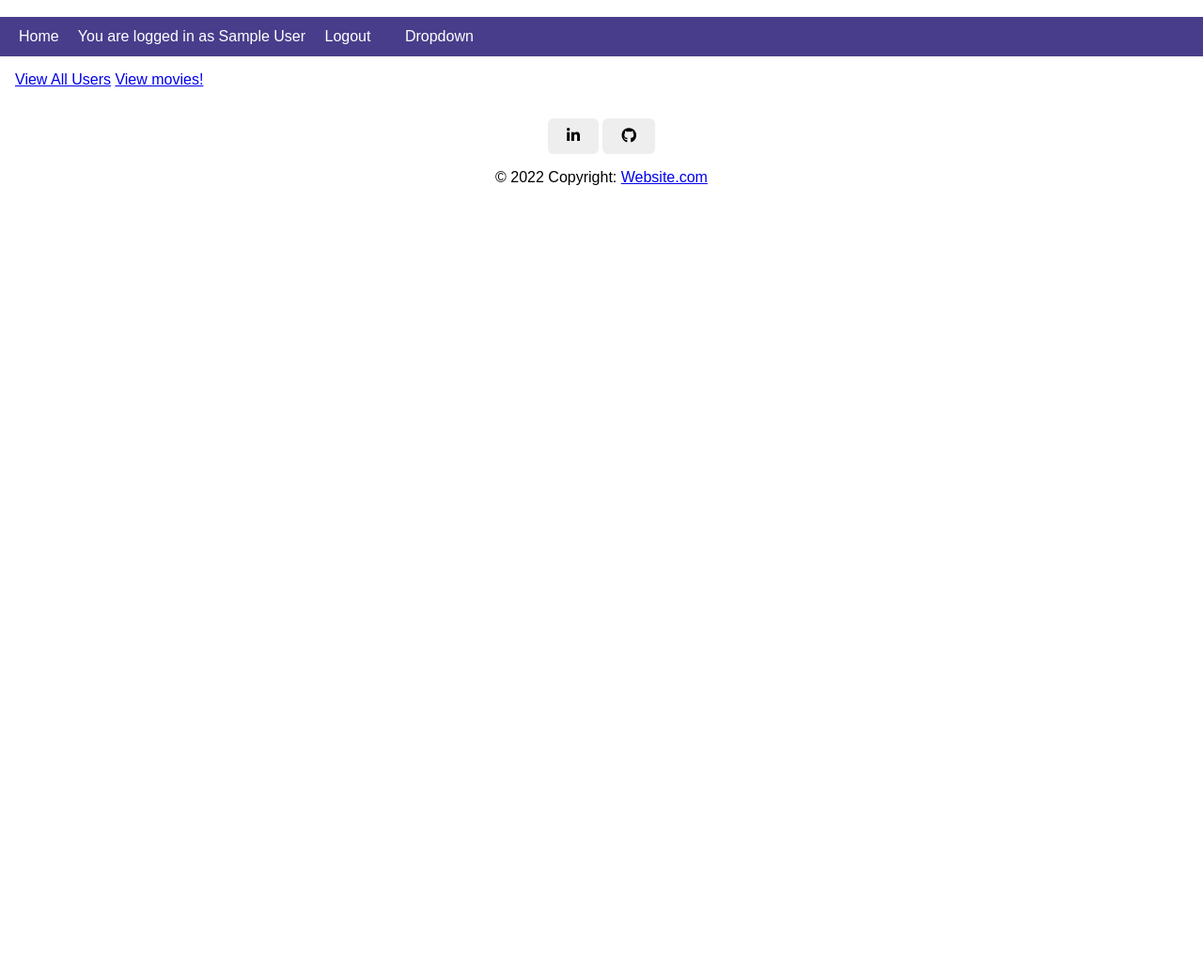
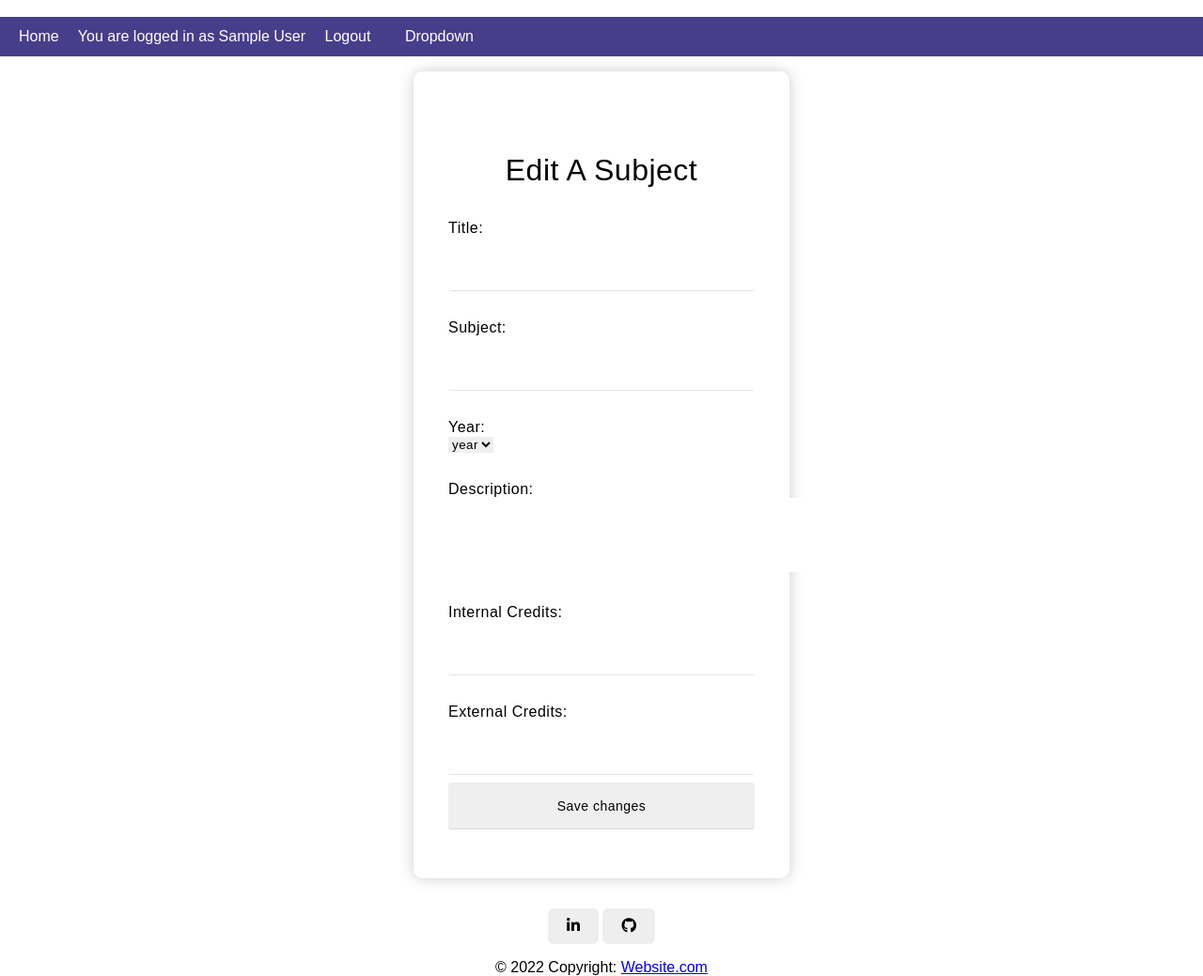
Before and after one commit to AlarusB/SubjectSelectionAssessment, a Flask app: page /editsubject in a window 1280 px wide. Shown: the whole page at 94% size. Before the commit the page ends 197 px from the top, so only its background shows below. Run offline with Flask 2, Linux system fonts and the light colour scheme; the visitor is signed in with stand-in values (Sample User, id 1); some libraries are stand-ins or nearby versions.

Commit message:
completed html for subjects add, and 'users' table is now written as 'assessment_users'

```diff
--- a/SubjectSelectionAssessment/app.py
+++ b/SubjectSelectionAssessment/app.py
@@ -20,7 +20,7 @@ def page_not_found(error):
 def check_email():
     with create_connection() as connection:
         with connection.cursor() as cursor:
-            sql = 'SELECT * FROM users WHERE email = %s'
+            sql = 'SELECT * FROM assessment_users WHERE email = %s'
             values = (
                 request.args['email']
             )
@@ -43,7 +43,7 @@ def add_user():
 
         with create_connection() as connection:
             with connection.cursor() as cursor:
-                sql = """INSERT INTO users
+                sql = """INSERT INTO assessment_users
                     (first_name, last_name, email, password, avatar)
                     VALUES (%s, %s, %s, %s, %s)
                 """
@@ -62,7 +62,7 @@ def add_user():
                     return redirect(url_for('add_user'))
         with create_connection() as connection:
             with connection.cursor() as cursor:
-                sql = 'SELECT * FROM users WHERE email = %s AND password = %s'
+                sql = 'SELECT * FROM assessment_users WHERE email = %s AND password = %s'
                 values = (
                     request.form['email'],
                     encrypted_password
@@ -88,7 +88,7 @@ def login():
         # LOGIN
         with create_connection() as connection:
             with connection.cursor() as cursor:
-                sql = 'SELECT * FROM users WHERE email = %s AND password = %s'
+                sql = 'SELECT * FROM assessment_users WHERE email = %s AND password = %s'
                 values = (
                     request.form['email'],
                     encrypted_password
@@ -116,7 +116,7 @@ def logout():
 def view_user():
     with create_connection() as connection:
         with connection.cursor() as cursor:
-            sql = """SELECT * FROM users
+            sql = """SELECT * FROM assessment_users
                     JOIN users_movies AS a ON a.user_id = users.id
                     JOIN movies ON movies.id = a.movie_id WHERE users.id=%s"""
             values = (
@@ -148,7 +148,7 @@ def edit_user():
         with create_connection() as connection:
 
             with connection.cursor() as cursor:
-                sql = """UPDATE users SET
+                sql = """UPDATE assessment_users SET
                         first_name = %s, last_name = %s,
                         email = %s, avatar = %s
                     WHERE id = %s
@@ -172,7 +172,7 @@ def delete_user():
         return abort(404)
     with create_connection() as connection:
         with connection.cursor() as cursor:
-            sql = "DELETE FROM users WHERE id = %s"
+            sql = "DELETE FROM assessment_users WHERE id = %s"
             values = (
                 request.args['id']
             )
@@ -193,7 +193,7 @@ def list_users():
         return abort(404)
     with create_connection() as connection:
         with connection.cursor() as cursor:
-            cursor.execute("SELECT * FROM users")
+            cursor.execute("SELECT * FROM assessment_users")
             result = cursor.fetchall()
     return render_template('users_list.html', result=result)
 
@@ -227,7 +227,33 @@ def delete_subject():
 
 @app.route('/editsubject')
 def edit_subject():
-    return render_template("index.html")
+
+    if session['role'] != 'admin':
+        return abort(404)
+
+    if request.method == 'POST':
+
+        with create_connection() as connection:
+            with connection.cursor() as cursor:
+                sql = """UPDATE assessment_subjects SET
+                        title = %s, subject = %s,
+                        year = %s, description = %s,
+                        internal_credits = %s, external_credits = %s
+                    WHERE id = %s
+                """
+                values = (
+                    request.form['title'],
+                    request.form['subject'],
+                    request.form['year'],
+                    request.form['description'],
+                    request.form['internal_credits'],
+                    request.form['external_credits'],
+                    request.args['id']
+                )
+                cursor.execute(sql, values)
+                connection.commit()
+        return redirect(url_for('home'))
+    return render_template("subjects_edit.html")
 
 @app.route('/subjects')
 def list_subjects():
--- a/SubjectSelectionAssessment/templates/subjects_edit.html
+++ b/SubjectSelectionAssessment/templates/subjects_edit.html
@@ -1,11 +1,33 @@
-<!DOCTYPE html>
+{% extends '_layout.html' %}
 
-<html lang="en" xmlns="http://www.w3.org/1999/xhtml">
-<head>
-    <meta charset="utf-8" />
-    <title></title>
-</head>
-<body>
+{% block title %}Sign Up{% endblock %}
 
-</body>
-</html>
+{% block content %}
+<form method="post" enctype="multipart/form-data">
+    <h3>Edit A Subject</h3>
+    <label for="title">Title:</label>
+    <input id="title" name="title" autocomplete="off" required>
+
+    <label for="subject">Subject:</label>
+    <input id="subject" name="subject" autocomplete="off" required>
+
+    <label for="year">Year:</label>
+    <select id="year" name="year" autocomplete="off" required>
+        <option>year</option>
+        {% for i in range(11, 14) %}
+        <option>{{i}}</option>
+        {% endfor %}
+    </select>
+
+    <label for="description">Description:</label>
+    <textarea style="resize:none" id="description" name="description" cols="45" rows="5"></textarea>
+
+    <label for="internal_credits">Internal Credits:</label>
+    <input id="internal_credits" name="internal_credits" type="number" min="0" step="1" autocomplete="off" required>
+
+    <label for="external_credits">External Credits:</label>
+    <input id="external_credits" name="external_credits" type="number" min="0" step="1" autocomplete="off" required>
+
+    <input type="submit" value="Save changes" autocomplete="off" required>
+</form>
+{% endblock %}
```
